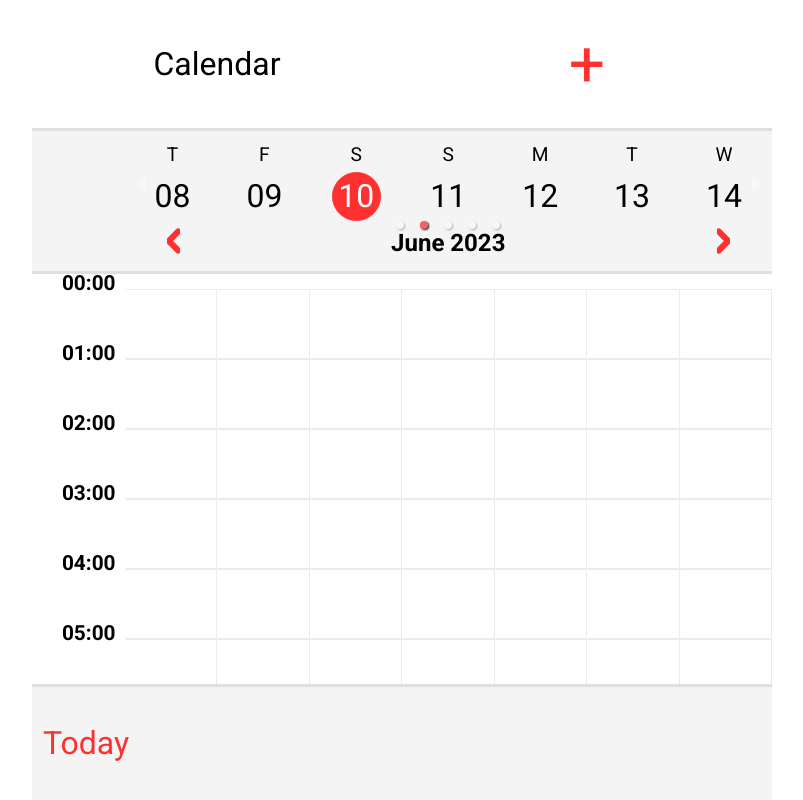
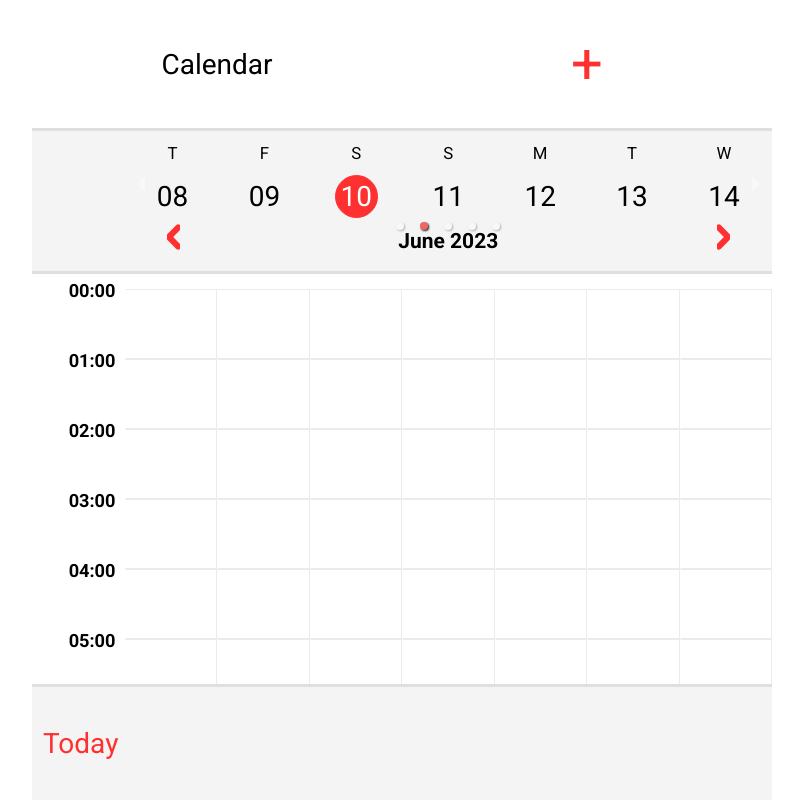
Before and after one commit to pirogHub/calendar, a React (Create React App) app: page / in a window 1280 px wide. Shown: the whole page, without its empty margins (238-1041 px from the left). Built offline with nearby package versions, Linux system fonts and the light colour scheme.

Commit message:
fix rems6

```diff
--- a/src/components/Hour/StyledHourItem.js
+++ b/src/components/Hour/StyledHourItem.js
@@ -30,7 +30,8 @@ export const StyledHourItem = styled.div`
 
     .timeTitle {
     position: absolute;
-    top: -1.2rem;
+    top:0;
+    transform: translateY(-50%);
     right: 8px;
     font-size: 1.3rem;
 
--- a/src/index.css
+++ b/src/index.css
@@ -11,7 +11,7 @@ button {
 
 
 html {
-    font-size: 16px;
+    font-size: 14px;
 
 
     @media all and (max-width: 600px) {
```
